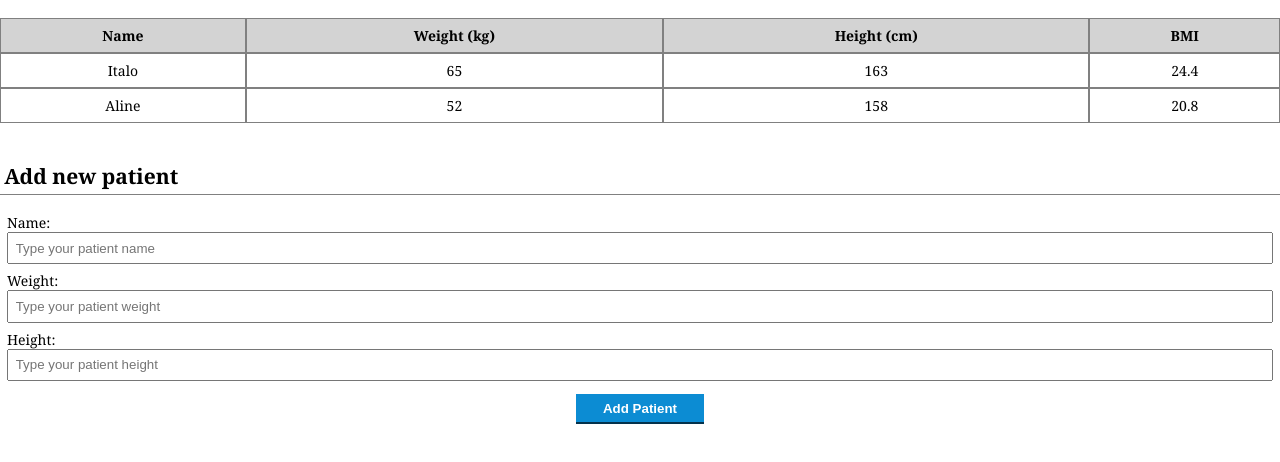
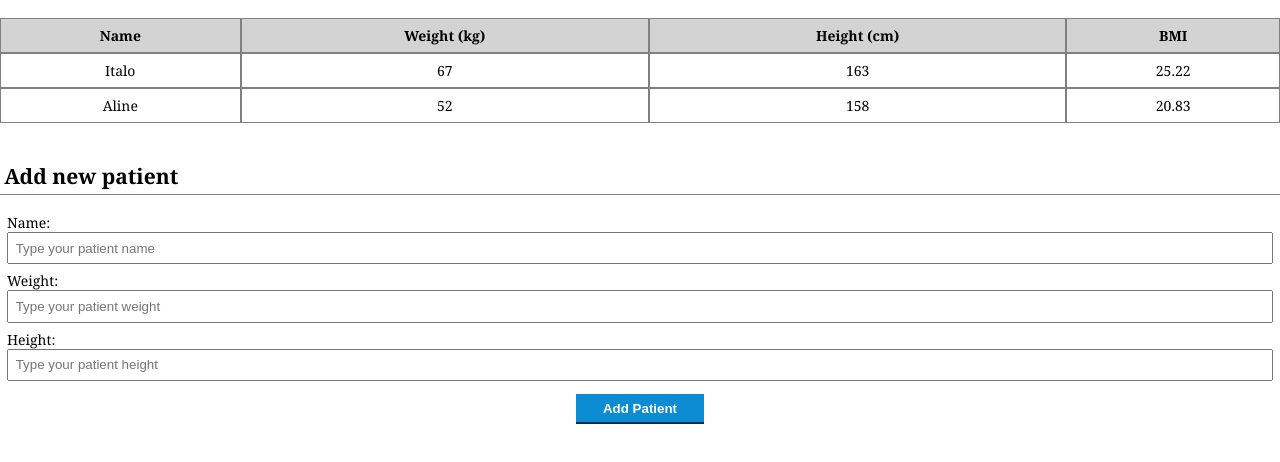
Before and after one commit to ibschmitz/BMI_calculator, a plain HTML site: page index.html in a window 1280 px wide. Shown: the part 158-620 px from the top of the page. Drawn offline with Linux system fonts and the light colour scheme.

Commit message:
BMI calculator

```diff
--- a/index.html
+++ b/index.html
@@ -26,15 +26,15 @@
           <tbody id="patients-table">
             <tr class="patient">
               <td class="info-name">Italo</td>
-              <td class="info-weight">65</td>
+              <td class="info-weight">67</td>
               <td class="info-height">163</td>
-              <td class="info-BMI">24.4</td>
+              <td class="info-BMI">0</td>
             </tr>
             <tr class="patient">
               <td class="info-name">Aline</td>
               <td class="info-weight">52</td>
               <td class="info-height">158</td>
-              <td class="info-BMI">20.8</td>
+              <td class="info-BMI">0</td>
             </tr>
           </tbody>
         </table>
--- a/js/app.js
+++ b/js/app.js
@@ -0,0 +1,29 @@
+let patients = document.querySelectorAll('.patient')
+
+BMIcalc = (weight,height) => {
+  let BMI = weight / height / height * 10000
+  return BMI.toFixed(2)
+}
+
+for (let i = 0; i < patients.length; i++) {
+  let patient = patients[i];
+  let weight = patient.querySelector('.info-weight').textContent
+  let height = patient.querySelector('.info-height').textContent
+  let tdBMI = patient.querySelector('.info-BMI')
+  let validWeight = weight>0 && weight<1000
+  let validHeight = height>0 && height<300
+
+  if (!validWeight) {
+    tdBMI.textContent = 'Invalid weight!'
+    patient.classList.add('invalid-patient')
+  }
+
+  if (!validHeight) {
+    tdBMI.textContent = 'Invalid height!'
+    patient.classList.add('invalid-patient')
+  }
+  if(validWeight && validHeight){
+    let BMI = BMIcalc(weight, height)
+    tdBMI.textContent = BMI
+  }
+}
```
